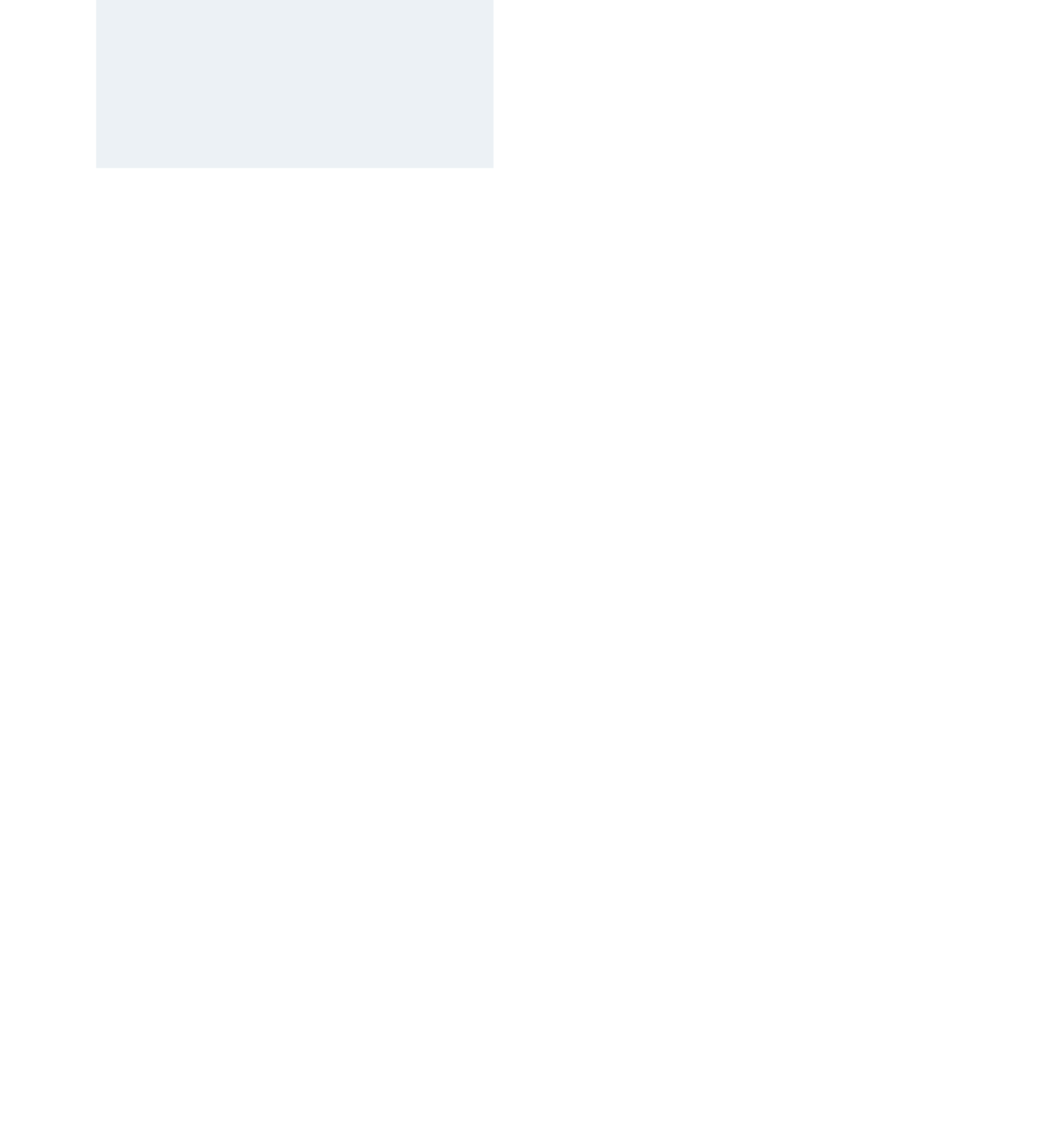
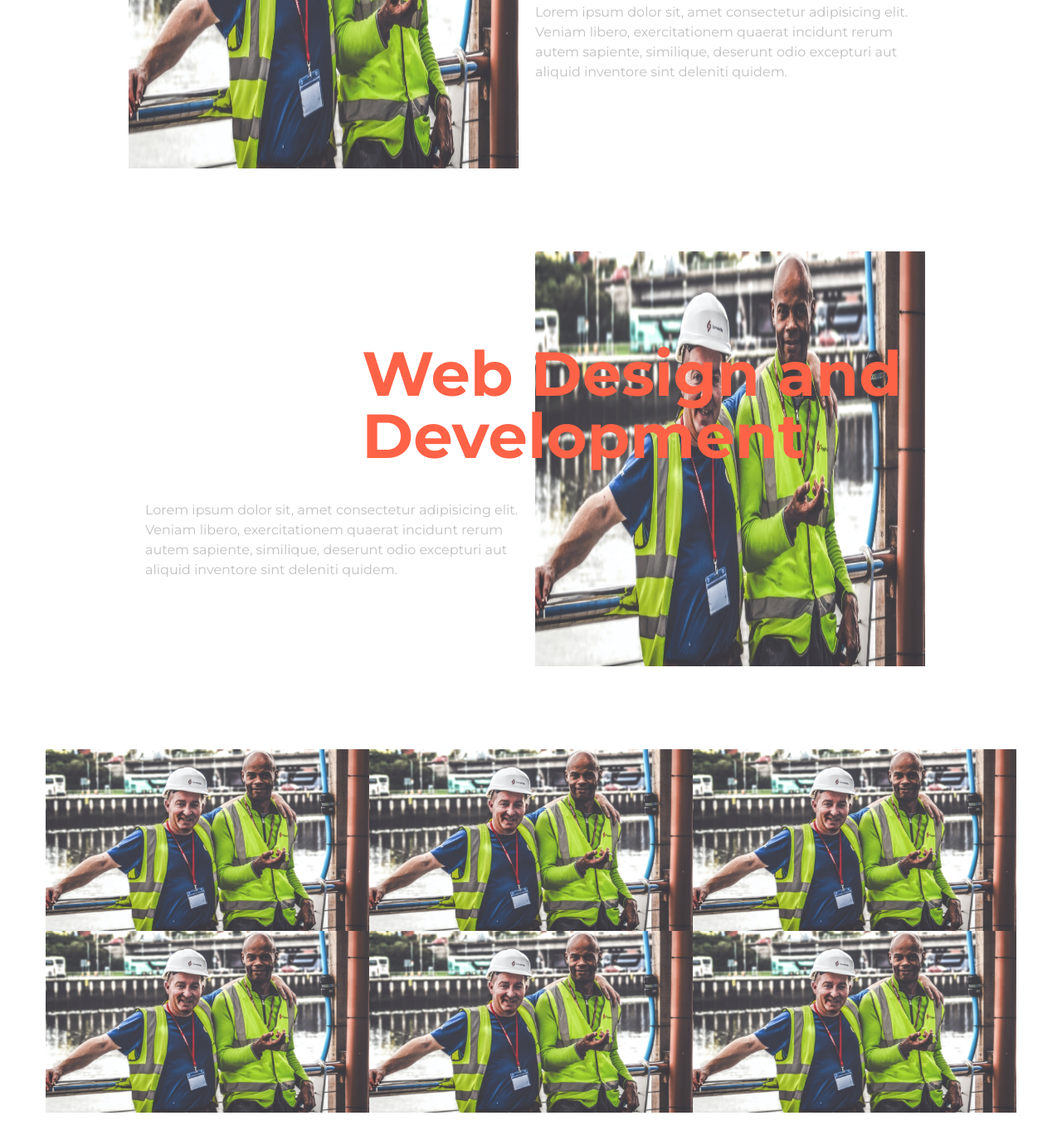
Before and after one commit to alamin-php/Homework-4, a plain HTML site: page index.html in a window 1280 px wide. Shown: the part 898-2278 px from the top of the page at 83% size. Before the commit the page ends 1151 px from the top, so only its background shows below. Drawn offline with Linux system fonts and the light colour scheme.

Commit message:
services and portfolio updated

```diff
--- a/css/style.css
+++ b/css/style.css
@@ -128,27 +128,70 @@ header{
 }
 
 /* Service Area  */
-.service-area{
-	width: 1050px;
+.service{
+	width: 100%;
 	margin: 0 auto;
 }
 
-.service-area .digital-print{
-	padding: 50px 0;
+.service .inner-service{
+	max-width: 970px;
+	margin: 0 auto;
 }
 
-.service-area .digital-print{}
-.service-area .image-area{
-	width: 30%;
+.service .inner-service .print-area,
+.service .inner-service .web-area{
+	max-width: 970px;
+	margin: 50px auto;
+	position: relative;
+}
+
+.service .inner-service .print-area .print-image,
+.service .inner-service .web-area .web-image{
+	width: 470px;
+	height: auto;
+	float: left;
+	margin-bottom: 50px;
+}
+
+.service .inner-service .print-area .print-image img,
+.service .inner-service .web-area .web-image img{
+	width: 100%;
+	height: 500px;
 	float: left;
 }
-.service-area .image-area img{
-	width: 480px;
-	height: 500px;
-	display: block;
+
+.service .inner-service .print-area .print-text,
+.service .inner-service .web-area .web-text{
+	margin-left: 20px;
+	width: 450px;
+	float: left;
+	margin-top: 300px;
+	color: #c1c1c1;
 }
-.service-area .text-area{
-	width: 30%;
-	float: right;
+
+.service .inner-service .print-title {
+	text-align: left;
+	font-size: 50px;
+	color: tomato;
+	font-weight: 900;
+	line-height: 1.5em;
+	width: 76%;
+	position: absolute;
+	top: 20%;
+	right: -5%;
 }
-.service-area .text-area p{}
+
+.service .inner-service .web-area .web-text{
+	margin-right: 20px;
+}
+
+/* PORTFOLIO CSS STYLE */
+.portfolio{
+	width: 100%;
+	height: auto;
+	margin-bottom: 50px;
+}
+.portfolio .col{
+	width: 33.333333%;
+	float: left;
+}
--- a/index.html
+++ b/index.html
@@ -49,20 +49,57 @@
     <!-- MAIN AREA -->
     <main>
         <!-- Service Area -->
-        <section class="service-area clearfix">
+        <section class="service clearfix">
             <div class="container">
-                <div class="digital-print clearfix">
-
-                    <div class="image-area">
-                        <img src="img/image-1.png" alt="Print Image">
+                <div class="inner-service">
+                    <div class="print-area clearfix">
+                        <div class="print-image">
+                            <img src="img/image-1.jpg" alt="Print Image">
+                        </div>
+                        <div class="print-text">
+                            <p>Lorem ipsum dolor sit, amet consectetur adipisicing elit. Veniam libero, exercitationem quaerat incidunt rerum autem sapiente, similique, deserunt odio excepturi aut aliquid inventore sint deleniti quidem.</p>
+                        </div>
+                        <div class="print-title">
+                            <h2>Digital and Print Design</h2>
+                        </div>
                     </div>
 
-                    <div class="text-area">
-                        <p>Lorem ipsum dolor sit amet consectetur, adipisicing elit. Eius repellat libero, consequuntur repudiandae ipsam totam a vero? Sed delectus ipsum accusamus ullam assumenda cupiditate minima facilis? Aperiam repellat reprehenderit natus.</p>
+                    <div class="web-area clearfix">
+                        <div class="web-text">
+                            <p>Lorem ipsum dolor sit, amet consectetur adipisicing elit. Veniam libero, exercitationem quaerat incidunt rerum autem sapiente, similique, deserunt odio excepturi aut aliquid inventore sint deleniti quidem.</p>
+                        </div>
+                        <div class="web-image">
+                            <img src="img/image-1.jpg" alt="Web Image">
+                        </div>
+                        <div class="print-title">
+                            <h2>Web Design and Development</h2>
+                        </div>
                     </div>
                 </div>
+            </div>
+        </section>
 
-                <div class="web-design"></div>
+        <!-- Portfolio Area -->
+        <section class="portfolio clearfix">
+            <div class="container">
+                <div class="col">
+                    <img src="img/image-1.jpg" alt="Gellary Image">
+                </div>
+                <div class="col">
+                    <img src="img/image-1.jpg" alt="Gellary Image">
+                </div>
+                <div class="col">
+                    <img src="img/image-1.jpg" alt="Gellary Image">
+                </div>
+                <div class="col">
+                    <img src="img/image-1.jpg" alt="Gellary Image">
+                </div>
+                <div class="col">
+                    <img src="img/image-1.jpg" alt="Gellary Image">
+                </div>
+                <div class="col">
+                    <img src="img/image-1.jpg" alt="Gellary Image">
+                </div>
             </div>
         </section>
 
```
Also changed, not shown: img/image-1.jpg (added).
